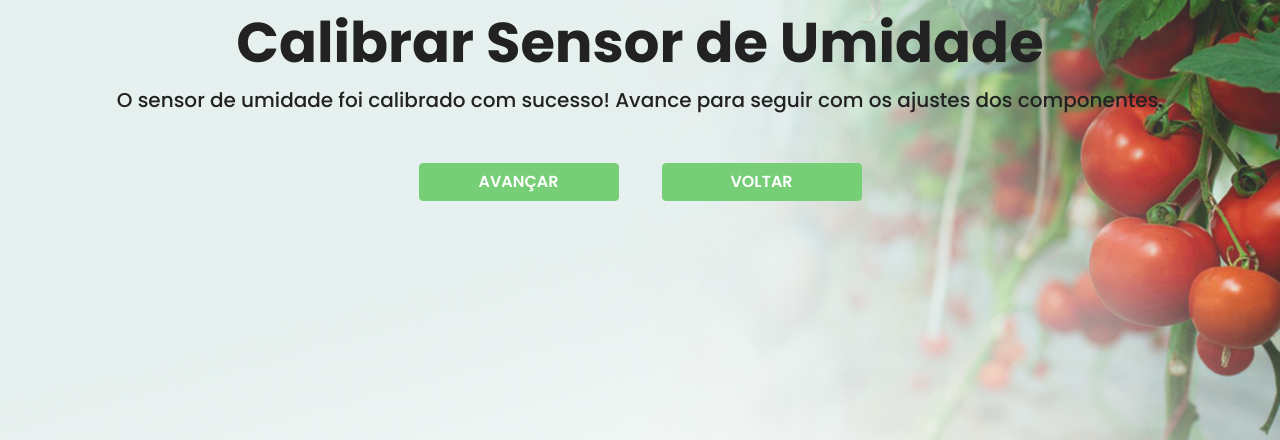
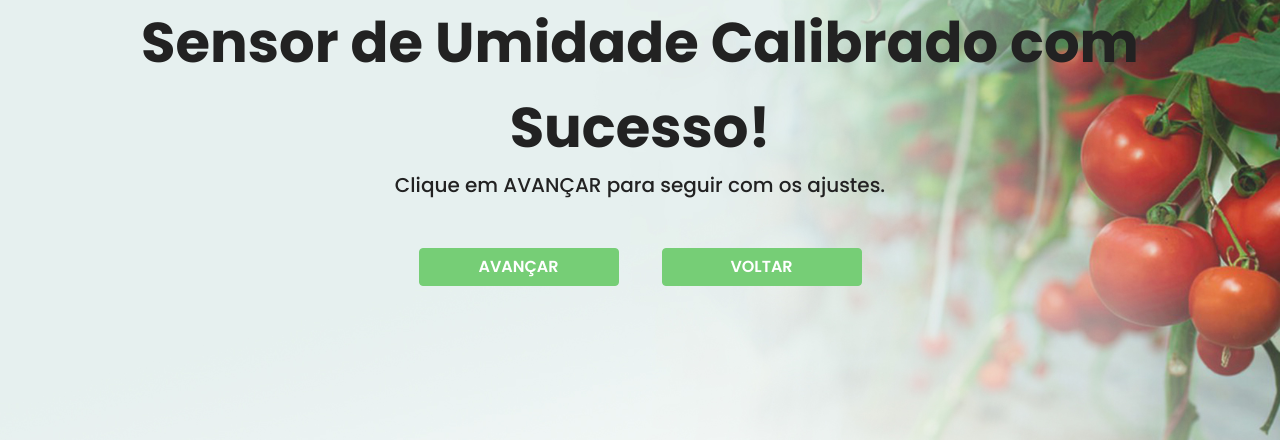
Before and after one commit to brunomedeiros95/tcc, a Flask app: template Programação/Aplicação Web/servidorweb/templates/calibrar2.html in a window 1280 px wide. Shown: the part 172-612 px from the top of the page. Run offline with Flask 2, Linux system fonts and the light colour scheme; the template is opened without the code that fills it, so the values that code supplies are empty.

Commit message:
Melhoria dos textos

```diff
--- a/Programação/Aplicação Web/servidorweb/app.py
+++ b/Programação/Aplicação Web/servidorweb/app.py
@@ -169,5 +169,5 @@ def desligarbomba():
 #-------------------------------------------------------
 if __name__=="__main__":
 
-    app.run(debug=True, host='192.168.0.101')
+    app.run(debug=True, host='192.168.0.105')
 #-------------------------------------------------------
--- a/Programação/Aplicação Web/servidorweb/templates/api.html
+++ b/Programação/Aplicação Web/servidorweb/templates/api.html
@@ -1,10 +1,10 @@
 {% extends "template.html" %} {% block content %}
 <section class="calibrar2">
   <div class="container">
-    <h1 class="mode--title">Definições para previsão de chuva</h1>
+    <h1 class="mode--title">Previsão de Chuva</h1>
     <p class="mode--sub">
       Para que o sistema possa realizar a previsão de chuva é necessário que seja informado
-      A Cidade e o Estado que se encontra a plantação.
+      a Cidade em que se encontra a plantação.
     </p>
 
     <div class="btns--holder">
@@ -16,7 +16,7 @@
       <input type="submit" value="Enviar">
       </form>
 
-      <a class="btn btn-primary" role="button" href="/agua"> AVANÇAR </a>
+      <a class="btn btn-primary" role="button" href="/index"> AVANÇAR </a>
       <a class="btn btn-primary" role="button" href="/calibrar"> VOLTAR </a>
     </div>
 
--- a/Programação/Aplicação Web/servidorweb/templates/calibrar.html
+++ b/Programação/Aplicação Web/servidorweb/templates/calibrar.html
@@ -1,9 +1,9 @@
 {% extends "template.html" %} {% block content %}
 <section class="Calibrar">
   <div class="container">
-    <h1 class="mode--title">Calibrar Sensor de Umidade</h1>
+    <h1 class="mode--title">Sensor de Umidade</h1>
     <p class="mode--sub">
-      Para iniciarmos a calibração do sensor de umidade é necessário que ele esteja totalmente seco!
+      Para iniciarmos a calibração do sensor é necessário que ele esteja totalmente seco!
       Aperte em avançar após secar o sensor.
     </p>
 
--- a/Programação/Aplicação Web/servidorweb/templates/calibrar1.html
+++ b/Programação/Aplicação Web/servidorweb/templates/calibrar1.html
@@ -1,9 +1,9 @@
 {% extends "template.html" %} {% block content %}
 <section class="calibrar1">
   <div class="container">
-    <h1 class="mode--title">Calibrar Sensor de Umidade</h1>
+    <h1 class="mode--title">Sensor de Umidade</h1>
     <p class="mode--sub">
-      Certo, agora coloque o sensor de umidade em um recepiente com água até a marcação.
+      Agora coloque o sensor em um recepiente com água até a marcação limite.
       Com o sensor na água aperte em avançar.
     </p>
 
--- a/Programação/Aplicação Web/servidorweb/templates/calibrar2.html
+++ b/Programação/Aplicação Web/servidorweb/templates/calibrar2.html
@@ -1,9 +1,9 @@
 {% extends "template.html" %} {% block content %}
 <section class="calibrar2">
   <div class="container">
-    <h1 class="mode--title">Calibrar Sensor de Umidade</h1>
+    <h1 class="mode--title">Sensor de Umidade Calibrado com Sucesso!</h1>
     <p class="mode--sub">
-      O sensor de umidade foi calibrado com sucesso! Avance para seguir com os ajustes dos componentes.
+     Clique em AVANÇAR para seguir com os ajustes.
     </p>
 
     <div class="btns--holder">
--- a/Programação/Aplicação Web/servidorweb/templates/index.html
+++ b/Programação/Aplicação Web/servidorweb/templates/index.html
@@ -10,9 +10,8 @@
       <a href="/manual">
         <button class="btn btn-primary" role="button">MANUAL</button>
       </a>
-      <br><br>
       <a href="/calibrar">
-        <button class="btn btn-primary" role="button">CALIBRAR NOVAMENTE</button>
+        <button class="btn btn-primary" role="button"> OU CALIBRAR NOVAMENTE</button>
       </a>
     </div>
   </div>
```
